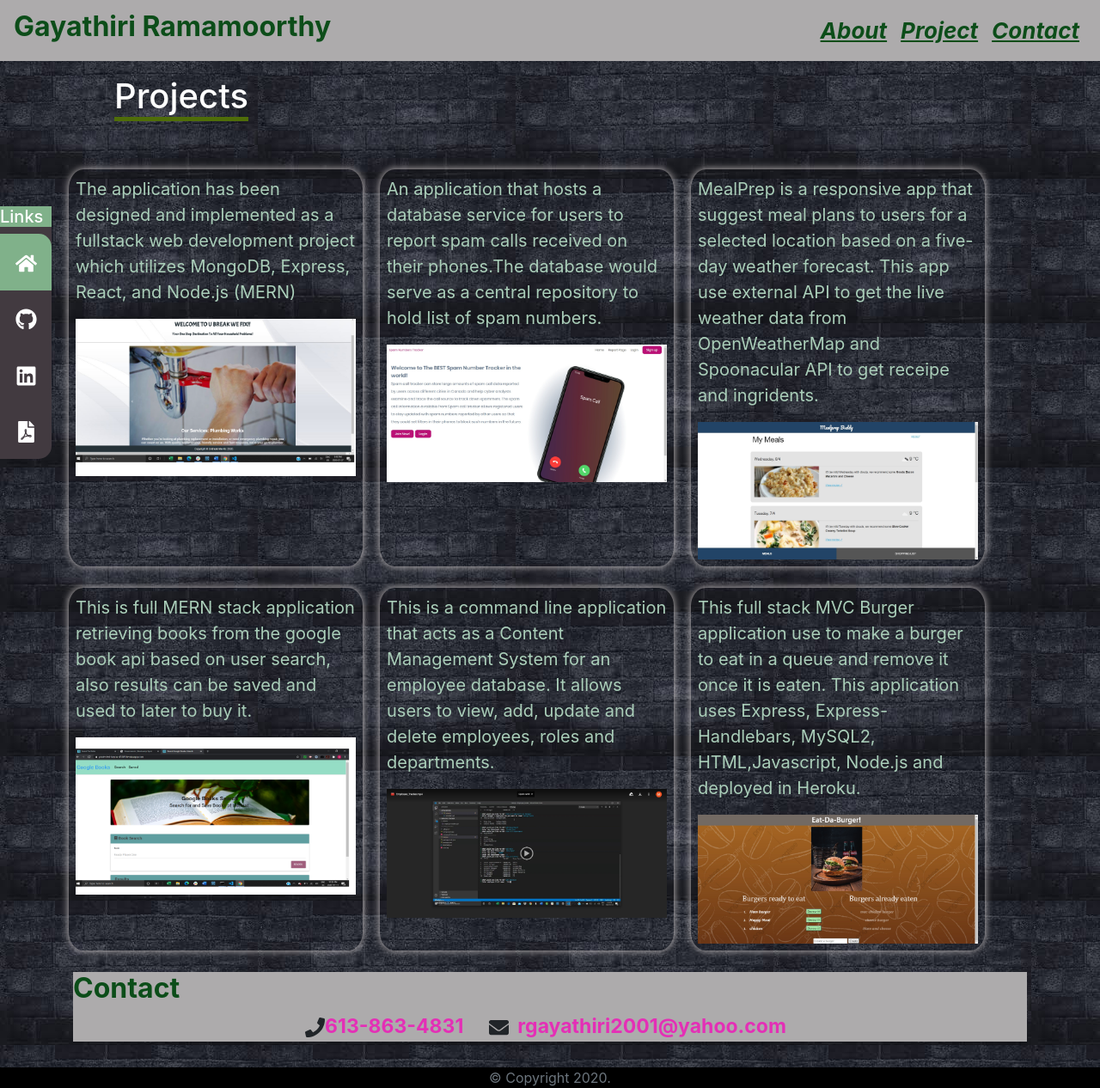
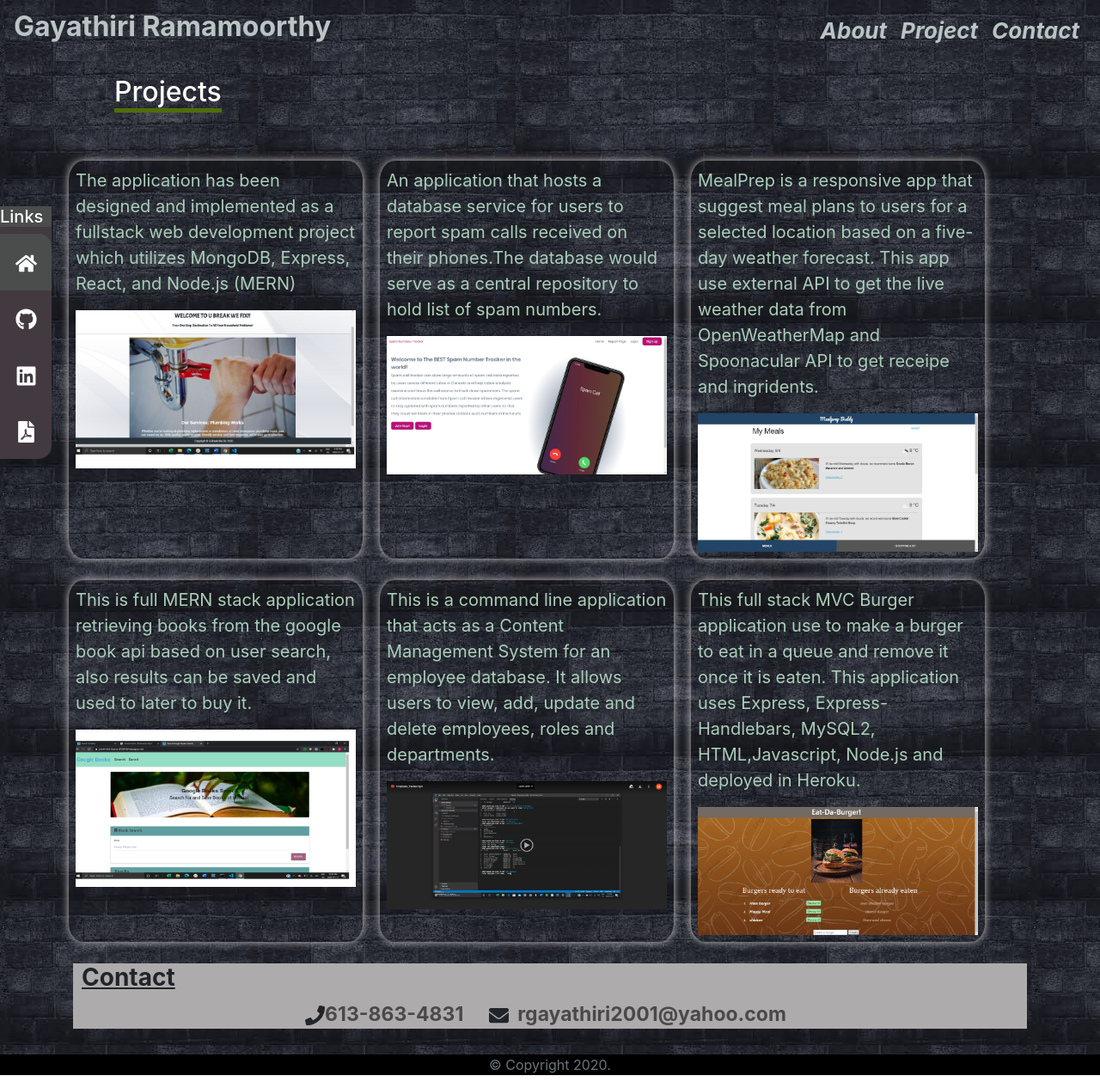
Before and after one commit to mathigayathri2001/React_Portfolio, a React (Create React App) app: page /React_Portfolio/Project in a window 1280 px wide. Shown: the whole page at 86% size. Built offline with nearby package versions, Linux system fonts and the light colour scheme.

Commit message:
updated styles

```diff
--- a/src/App.css
+++ b/src/App.css
@@ -1,27 +1,31 @@
  /* Styling for the navbar */
  nav{
-    background-color: rgb(173, 171, 172);
+
+       background-image: url('./img/bg2.jpg')
   }
   .nav-link{
-    color:rgb(12, 77, 25);
+    /* color:rgb(12, 77, 25); */
+    color: rgb(186, 196, 196);
     font-size: 26px;
     font-style: oblique;
-    text-decoration: underline;
   }
 h4{
-  color:rgb(12, 77, 25);
+  color: rgb(186, 196, 196);
   font-weight: bold;
   font-size: 2rem;
 }
 
   #Header a:hover{
-    background-color:rgb(128, 177, 138);
-    text-decoration: underline;
+    background-color:rgb(83, 108, 119);
+    /* text-decoration: underline;  */
     border-radius: 15%;
-}
+    color: whitesmoke;
+  }
 /* styling for the main page */
 .background{
+    /* background-image: url('./img/bg3.jpg');  */
     background-image: url('./img/bg2.jpg');
+
 
   }
 
@@ -55,7 +59,8 @@ h4{
 
   .intro{
     font-size: 20px;
-    font-family: Cambria, Cochin, Georgia, Times, 'Times New Roman', serif;
+    /* font-family: Cambria, Cochin, Georgia, Times, 'Times New Roman', serif; */
+    font-family: 'Acme, sans-serif',
 }
 .skills{
     font-weight: bold;
@@ -65,7 +70,7 @@ h4{
     border-bottom: 5px solid #4f6d09;
 }
 strong{
-     color: #e42fb6;
+     color: #3d3b3c;
 
 }
 li{
@@ -93,11 +98,11 @@ li{
 
   }
   .icon-bar h5{
-    background-color:  rgb(128, 177, 138);
+    background-color:   rgb(74, 77, 75);
     color: #ffffff;
   }
   .icon-bar a:hover {
-    background-color: rgb(0, 255, 242);
+    background-color: rgb(83, 108, 119);
     color: rgb(245, 239, 239);
 
   }
@@ -106,13 +111,19 @@ li{
     }
 
   .Active {
-    background-color: rgb(128, 177, 138);
+    /* background-color: rgb(128, 177, 138); */
+    background-color: rgb(74, 77, 75);
     border-radius: 0px 15px 0px 0px;
   }
 
 #contact{
   background-color: rgb(173, 171, 172);
 
+}
+#contact h3{
+  text-decoration: underline;
+  font-weight: bold;
+  margin-left: 10px;
 }
 
 span{
@@ -128,11 +139,11 @@ span{
 
 }
 .number{
-  color: #e42fb6;
+  color: #4b484a;
   margin-right: 30px;
 }
 .email{
-  color: #e42fb6;
+  color: #4b484a;
   margin-left: 10px;
   margin-right: 10px;
 }
@@ -159,10 +170,11 @@ span{
 
 }
 
- #projects h1 {
+ #projects h2 {
   border-bottom: 5px solid #4f6d09;
   width: fit-content;
   text-align: center;
+
 }
 
 .portfolio-gallery{
@@ -203,6 +215,7 @@ span{
 
 .item p{
   color: #aaceb9;
+  /* color: #dfe7e2; */
   font-size:20px ;
 
 }
--- a/src/components/About.js
+++ b/src/components/About.js
@@ -33,9 +33,9 @@ function About() {
                       <p className=" intro ">
                         My name is Gayathiri Ramamoorthy and I am an Ottawa based Full Stack Developer.
                         I completed Bachelor degree in Commerce. Working as
-                        a self employed accounting clerk. I am currently pursing
+                        a self employed accounting clerk. Accomplished
                         Bootcamp Full Stack Web Developer Certificate course in
-                        Carleton University. I am learning valuable programming
+                        Carleton University. I have learnt valuable programming
                         skills in full stack Web development technology, aquired
                         skills to plan, track, manage projects in agile
                         development environment and deploy applications.{" "}
@@ -61,11 +61,12 @@ function About() {
                     </div>
                   </div>
                 </div>
-                <Contact />
+                {/* <Contact /> */}
               </div>
             </div>
           </div>
         </div>
+        <Contact />
       </Container>
       <Footer />
     </div>
--- a/src/components/Contact.js
+++ b/src/components/Contact.js
@@ -6,7 +6,7 @@ function Contact (){
         <div>
             <div id="contact">
                 <div className="-card-footer ">
-                  <h4>Contact</h4>
+                  <h3>Contact</h3>
                   <div className="details">
                   <FaPhone />
                   <span className= "number">613-863-4831</span>
--- a/src/pages/Project.js
+++ b/src/pages/Project.js
@@ -22,7 +22,7 @@ function Project () {
       <Container>
         <div id='projects'>
           <div className=' p-5 text-white'>
-            <h1>Projects</h1>
+            <h2>Projects</h2>
           </div>
         </div>
         <div className='row'>
```
Also changed, not shown: src/img/bg3.jpg (added), 1 other file (tests, documents, lock files or other folders).
